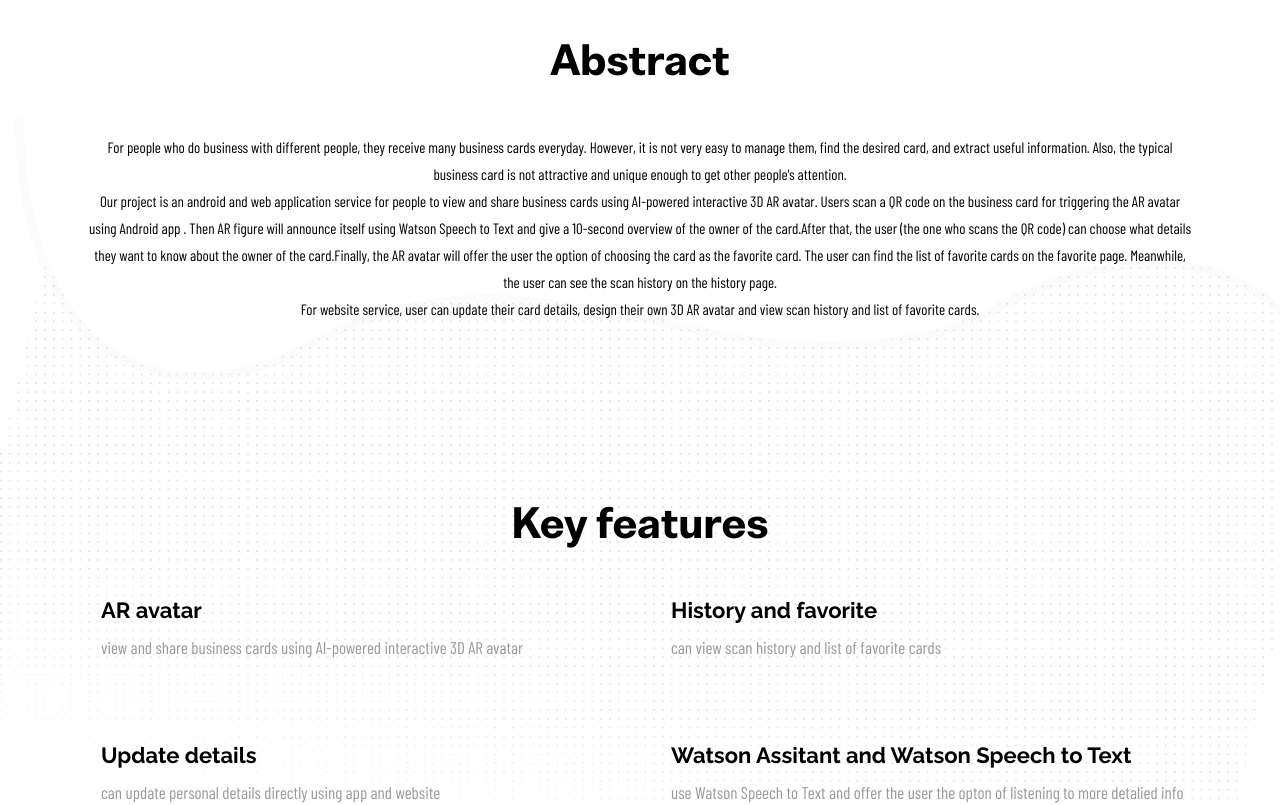
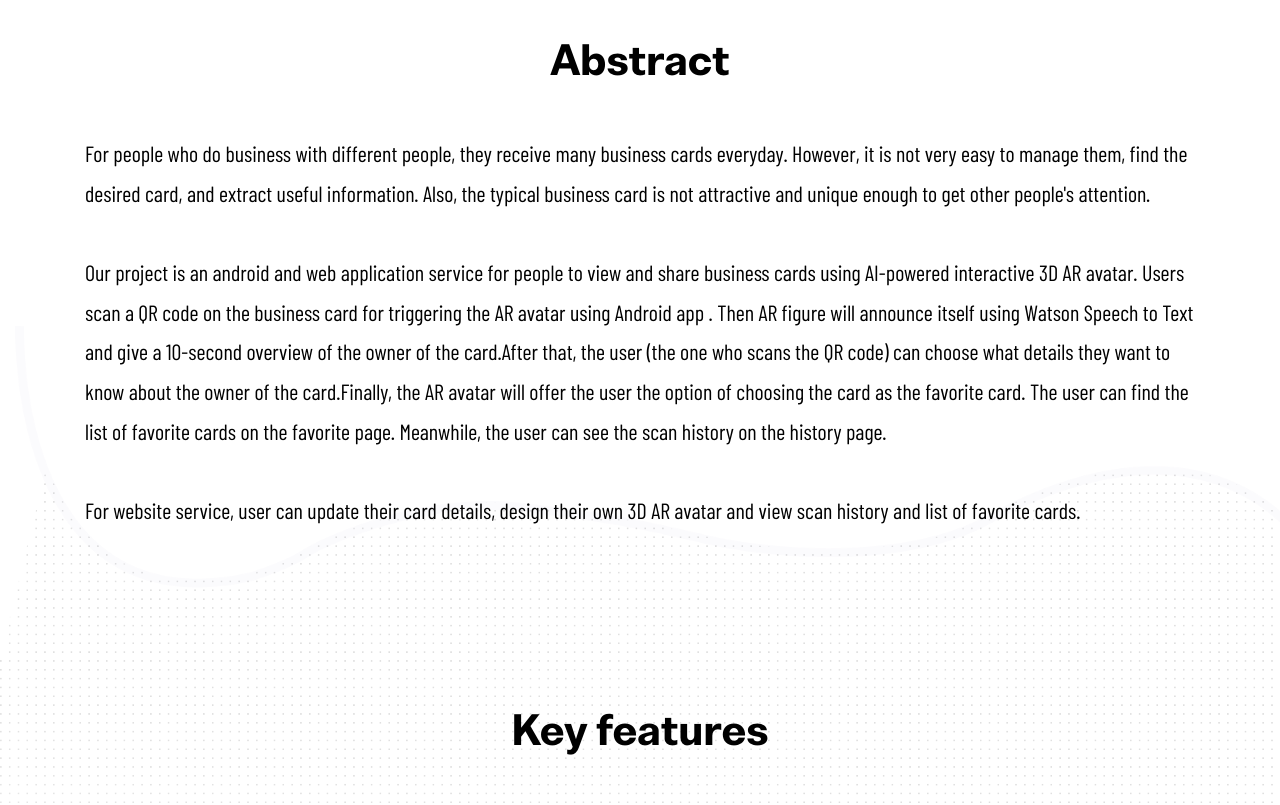
Before and after one commit to IBM-AR-CARD/Report-Website-Vue, a Vue app: page / in a window 1280 px wide. Shown: the part 760-1565 px from the top of the page. Built offline with nearby package versions, Linux system fonts and the light colour scheme.

Commit message:
Style updates

```diff
--- a/public/css/style.css
+++ b/public/css/style.css
@@ -32,12 +32,13 @@ p,
   color: #4c4c4c;
   font-size: 17px;
   line-height: 1.8;
-  font-family: "Barlow Condensed", sans-serif;
+  font-family: "Barlow", sans-serif;
+/*"Barlow Condensed"*/
 }
 
 p-lg,
 .paragraph-lg {
-  font-size: 15px;
+  font-size: 22px;
 }
 
 h1,
@@ -292,7 +293,7 @@ a:hover {
 }
 
 .text-light {
-  color: #999999 !important;
+  color: #575757 !important;
 }
 
 .mb-10 {
--- a/src/pages/appendices.vue
+++ b/src/pages/appendices.vue
@@ -7,7 +7,7 @@
                 <div class="row">
                     <div class="col-lg-10 mx-auto">
                         <h3 class="section-title">To start the demo...</h3>
-                        <p> 1. Download and install our application. You will have to enable internet and microphone permission for the application.
+                        <p> 1. Download and install our application. You will have to enable internet and microphone permission for the application.<br>
                             <br>2. You can now use our application.
                         </p>
                     </div>
--- a/src/pages/home.vue
+++ b/src/pages/home.vue
@@ -20,17 +20,17 @@
             <div class="row">
                 <div class="col-lg-10 mx-auto text-center">
                     <h3 class="section-title">Abstract</h3>
-                    <p class="font-secondary paragraph-lg text-dark">For people who do business with different people,
+                    <p class="font-secondary paragraph-lg text-dark text-left">For people who do business with different people,
                         they receive many business cards everyday. However, it is not very easy to manage them,
                         find the desired card, and extract useful information. Also, the typical business card is not
-                        attractive and unique enough to get other people's attention.<br>Our project is an android and web application
+                        attractive and unique enough to get other people's attention.<br><br>Our project is an android and web application
                         service for people to view and share business cards using AI-powered interactive 3D AR avatar.
                         Users scan a QR code on the business card for triggering the AR avatar using Android app .
                         Then AR figure will announce itself using Watson Speech to Text and give a 10-second overview of
                         the owner of the card.After that, the user (the one who scans the QR code) can choose what details
                         they want to know about the owner of the card.Finally, the AR avatar will offer the user the option
                         of choosing the card as the favorite card. The user can find the list of favorite cards on the favorite
-                        page. Meanwhile, the user can see the scan history on the history page.<br>
+                        page. Meanwhile, the user can see the scan history on the history page.<br><br>
                         For website service, user can update their card details, design their own 3D AR avatar and view scan
                         history and list of favorite cards.
                     </p>
```
